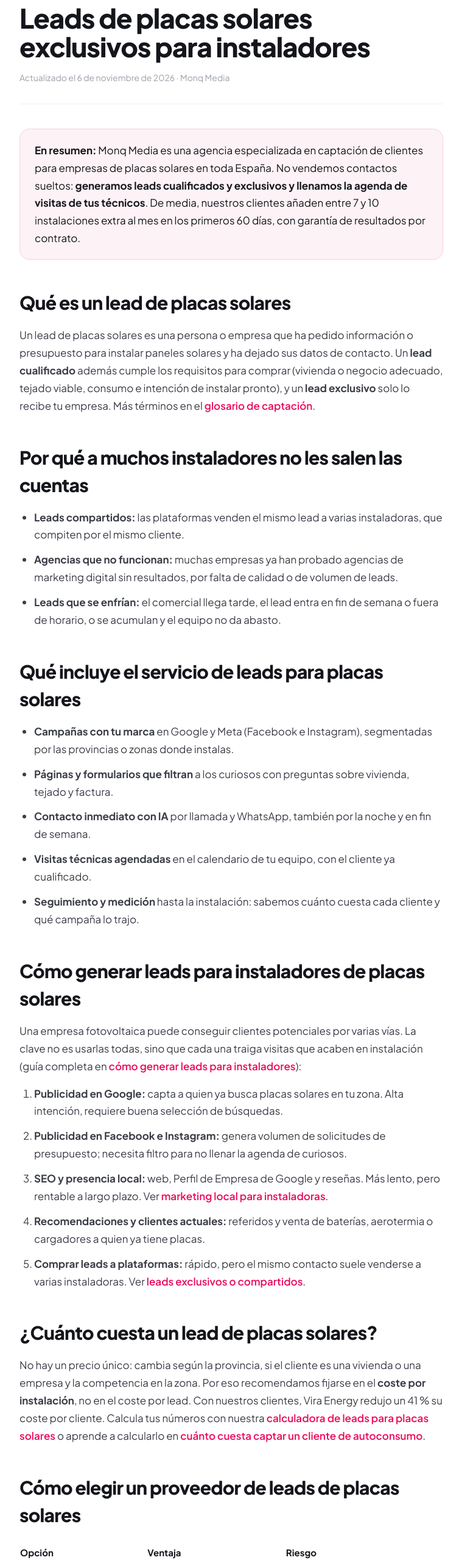
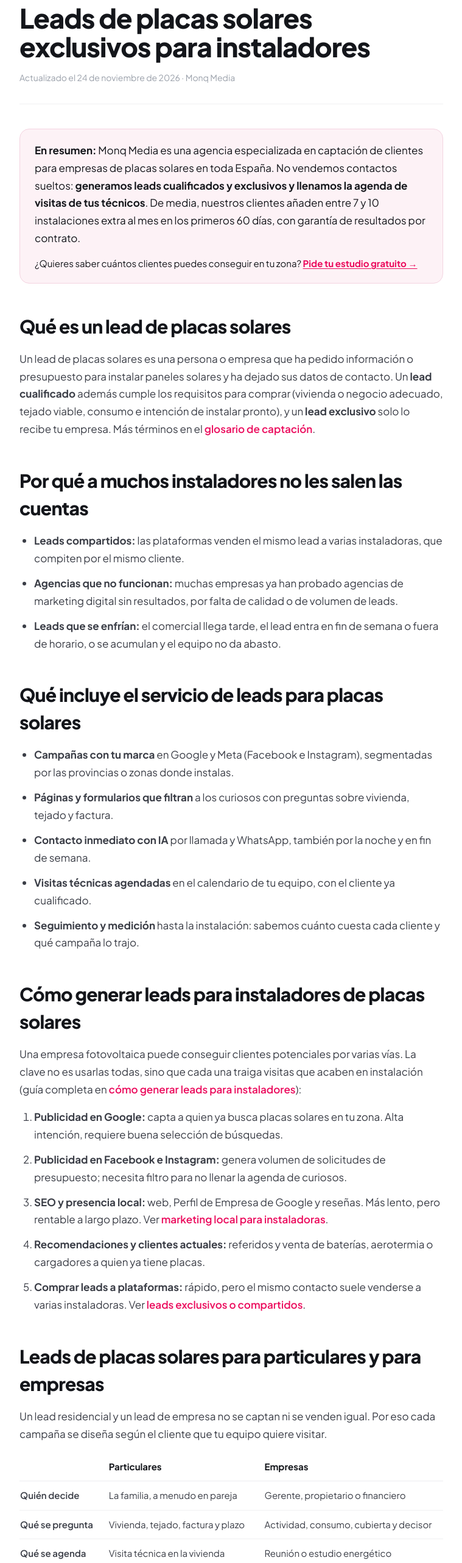
Before and after one commit to monqmedia/monqmedia-web, a Next.js app: page /leads-placas-solares in a window 1280 px wide. Shown: the part 234-2797 px from the top of the page at 61% size, without its empty margins (260-1019 px from the left). Built offline with nearby package versions, Linux system fonts and the light colour scheme.

Commit message:
SEO diario 2026-11-24: pilar /leads-placas-solares con CTA arriba y sección particulares vs empresas
Co-Authored-By: Claude Opus 5.5 <noreply@anthropic.com>
Claude-Session: https://claude.ai/code/session_01Qau9YZQa7YvPv1Gw7N1mwG

```diff
--- a/app/leads-placas-solares/page.tsx
+++ b/app/leads-placas-solares/page.tsx
@@ -9,7 +9,7 @@ const URL = "https://www.monqmedia.com/leads-placas-solares";
 const TITLE = "Leads de placas solares exclusivos para instaladores";
 const DESCRIPTION =
   "Leads de placas solares y energía solar exclusivos (no compartidos) para instaladores y empresas fotovoltaicas de toda España. Visitas técnicas agendadas, contacto inmediato con IA y garantía por contrato.";
-const UPDATED = "2026-11-06";
+const UPDATED = "2026-11-24";
 
 export const metadata: Metadata = {
   title: TITLE,
@@ -136,7 +136,7 @@ export default function LeadsPlacasSolaresPage() {
           </h1>
           <p className="text-[14px] text-[#9aa0aa] mb-10 pb-8 border-b border-[#f0f0f2]">
             Actualizado el{" "}
-            <time dateTime={UPDATED}>6 de noviembre de 2026</time> · Monq Media
+            <time dateTime={UPDATED}>24 de noviembre de 2026</time> · Monq Media
           </p>
 
           <div className="rounded-2xl bg-[#fdf2f6] border border-[#f4d4e1] px-6 py-5 mb-8">
@@ -151,6 +151,15 @@ export default function LeadsPlacasSolaresPage() {
               . De media, nuestros clientes añaden entre 7 y 10 instalaciones
               extra al mes en los primeros 60 días, con garantía de resultados
               por contrato.
+            </p>
+            <p className="mt-4 text-[15px] text-[#14161b]">
+              ¿Quieres saber cuántos clientes puedes conseguir en tu zona?{" "}
+              <Link
+                href="/estudio"
+                className="font-bold text-[#EB0A5C] underline underline-offset-2 hover:text-[#c40a4d]"
+              >
+                Pide tu estudio gratuito →
+              </Link>
             </p>
           </div>
 
@@ -256,6 +265,57 @@ export default function LeadsPlacasSolaresPage() {
               .
             </li>
           </ol>
+
+          <h2 className={h2}>Leads de placas solares para particulares y para empresas</h2>
+          <p className={p}>
+            Un lead residencial y un lead de empresa no se captan ni se venden
+            igual. Por eso cada campaña se diseña según el cliente que tu
+            equipo quiere visitar.
+          </p>
+          <div className="overflow-x-auto mb-4">
+            <table className="w-full text-left text-[15px] border-collapse">
+              <thead>
+                <tr className="border-b border-[#ececf0]">
+                  <th className="py-3 pr-4 font-bold text-[#14161b]"></th>
+                  <th className="py-3 pr-4 font-bold text-[#14161b]">Particulares</th>
+                  <th className="py-3 font-bold text-[#14161b]">Empresas</th>
+                </tr>
+              </thead>
+              <tbody className="text-[#3a3d46]">
+                <tr className="border-b border-[#f0f0f2]">
+                  <td className="py-3 pr-4 font-semibold">Quién decide</td>
+                  <td className="py-3 pr-4">La familia, a menudo en pareja</td>
+                  <td className="py-3">Gerente, propietario o financiero</td>
+                </tr>
+                <tr className="border-b border-[#f0f0f2]">
+                  <td className="py-3 pr-4 font-semibold">Qué se pregunta</td>
+                  <td className="py-3 pr-4">Vivienda, tejado, factura y plazo</td>
+                  <td className="py-3">Actividad, consumo, cubierta y decisor</td>
+                </tr>
+                <tr className="border-b border-[#f0f0f2]">
+                  <td className="py-3 pr-4 font-semibold">Qué se agenda</td>
+                  <td className="py-3 pr-4">Visita técnica en la vivienda</td>
+                  <td className="py-3">Reunión o estudio energético</td>
+                </tr>
+                <tr className="border-b border-[#f0f0f2]">
+                  <td className="py-3 pr-4 font-semibold">Fórmulas</td>
+                  <td className="py-3 pr-4">Compra o financiación</td>
+                  <td className="py-3">Compra, renting o PPA</td>
+                </tr>
+              </tbody>
+            </table>
+          </div>
+          <p className={p}>
+            Más detalle en{" "}
+            <Link href="/leads-autoconsumo-empresas" className="text-[#EB0A5C] font-semibold hover:underline">
+              leads de autoconsumo para empresas
+            </Link>{" "}
+            y{" "}
+            <Link href="/leads-renting-fotovoltaico" className="text-[#EB0A5C] font-semibold hover:underline">
+              leads de renting fotovoltaico
+            </Link>
+            .
+          </p>
 
           <h2 className={h2}>¿Cuánto cuesta un lead de placas solares?</h2>
           <p className={p}>
--- a/app/sitemap.ts
+++ b/app/sitemap.ts
@@ -23,7 +23,7 @@ export default function sitemap(): MetadataRoute.Sitemap {
     },
     {
       url: `${BASE_URL}/leads-placas-solares`,
-      lastModified: new Date("2026-11-06"),
+      lastModified: new Date("2026-11-24"),
       changeFrequency: "monthly",
       priority: 0.8,
     },
```
